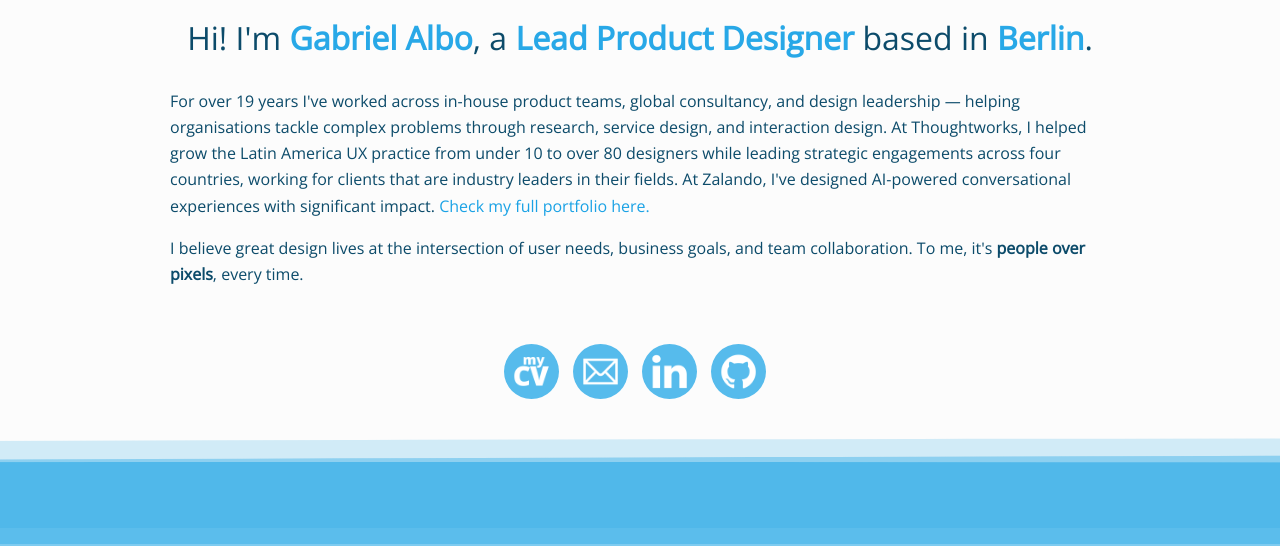
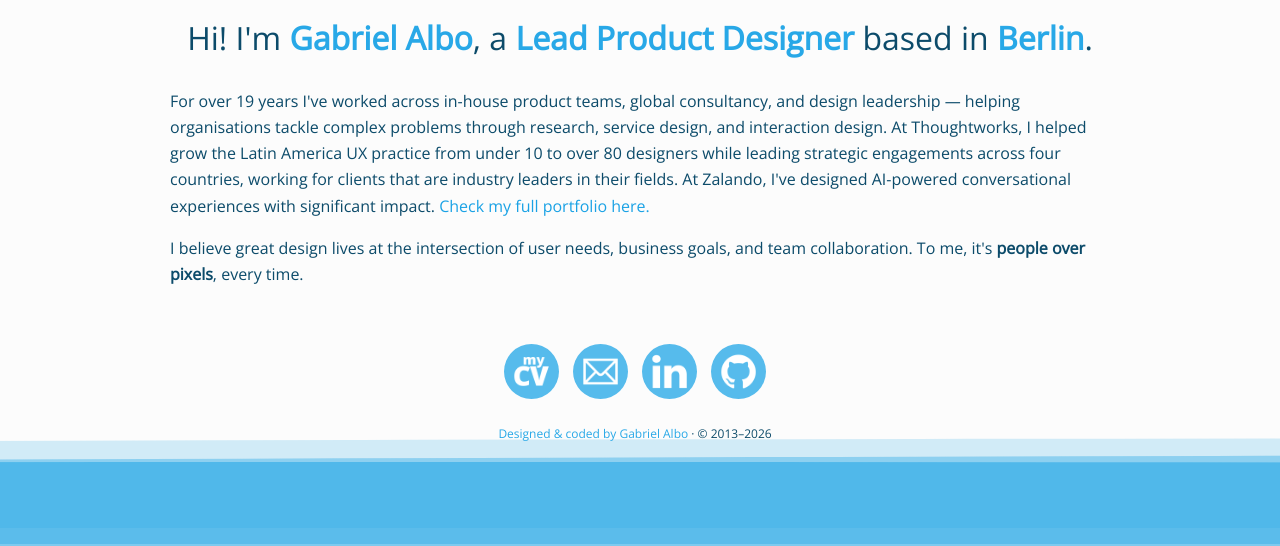
Before and after one commit to albogabriel/gabrielalbo.com, a Jekyll site: the page built from index.html, in a window 1280 px wide, cut to the strip 372-918 px from the top of the page. Built offline with Jekyll 4.4.1, drawn with Linux system fonts in a browser that asks for light colours.

Commit message:
Adding a footer saying it's been designed and coded by me.

```diff
--- a/_sass/screen.scss
+++ b/_sass/screen.scss
@@ -492,6 +492,9 @@ ul.menu {
 .about-page-container {
   padding: 22px;
   text-align: center;
+  margin: 0 auto;
+  max-width: 100%;
+  width: 100%;
 
   b.emphasis {
     color: $main-color;
@@ -1188,3 +1191,28 @@ h2.section-title {
     display: none;
   }
 }
+
+.footer-note {
+  text-align: center;
+  font-size: 0.75em;
+  color: $darkest-main-color;
+  margin: 1.5rem auto 5rem auto;
+  padding: 0 10px 0 0;
+  line-height: 1.8;
+  width: 100%;
+  display: block;
+
+  a, span {
+    display: inline;
+  }
+
+  a {
+    color: $main-blue-color;
+    text-decoration: none;
+
+    &:hover {
+      text-decoration: underline;
+      color: $darker-main-color;
+    }
+  }
+}
--- a/index.html
+++ b/index.html
@@ -46,11 +46,9 @@ title: Gabriel Albo
 			<a href="https://github.com/albogabriel">
 				<img class="contact-icon" src="{{ site.baseurl }}/assets/images/icons/github-256.png" alt="GitHub">
 			</a>
+		</p>
 
-			<!-- <a href="https://www.behance.net/albogabriel">
-				<img class="contact-icon" src="{{ site.baseurl }}/assets/images/icons/behance-256.png" alt="Behance">
-			</a> -->
-		</p>
+		<p class="footer-note"><a href="https://github.com/albogabriel/gabrielalbo.com" target="_blank" rel="noopener">Designed &amp; coded by Gabriel Albo</a><span> · © 2013–{{ site.time | date: '%Y' }}</span></p>
 		</span>
 	</div>
 </div>
```
